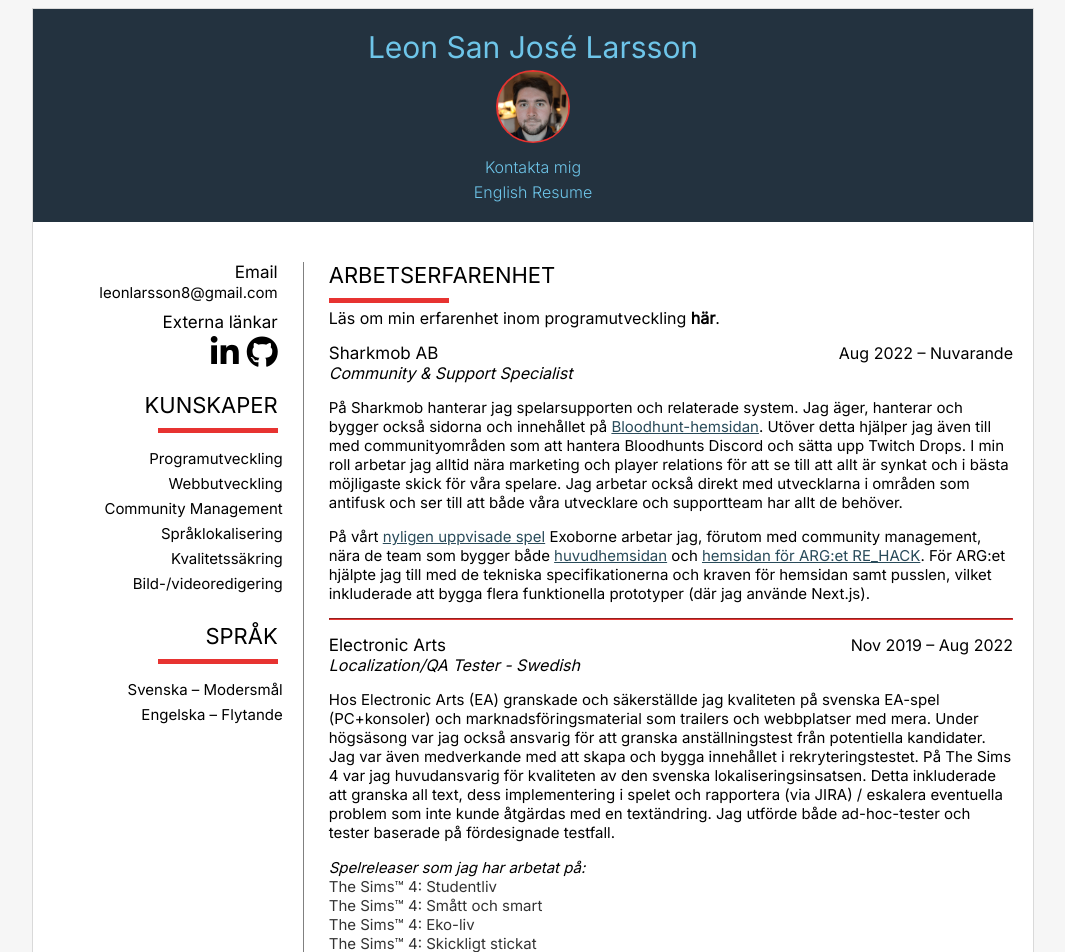
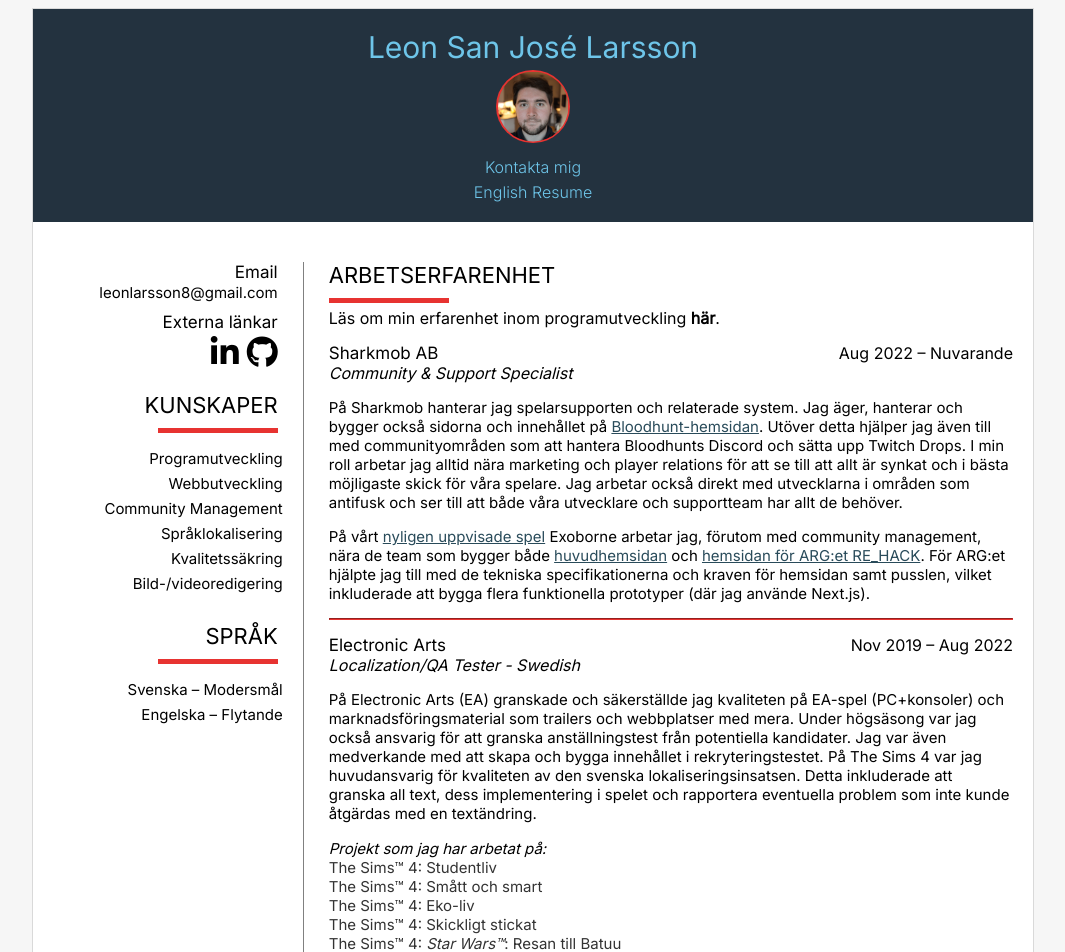
Before and after one commit to leonlarsson/leon-home, a Next.js app: page /cv-swe in a window 1280 px wide. Shown: the top 952 px of the page, without its empty margins (107-1172 px from the left). Built offline with nearby package versions, Linux system fonts and the light colour scheme.

Commit message:
cv: update part 2

```diff
--- a/app/(cv)/cv-swe/page.tsx
+++ b/app/(cv)/cv-swe/page.tsx
@@ -152,12 +152,12 @@ export default () => {
                   <Employment title="Localization/QA Tester - Swedish" company="Electronic Arts" companyUrl="https://www.ea.com" date="Nov 2019 – Aug 2022">
                     <>
                       <p>
-                        Hos Electronic Arts (EA) granskade och säkerställde jag kvaliteten på svenska EA-spel (PC+konsoler) och marknadsföringsmaterial som trailers och webbplatser med mera. Under högsäsong var jag också ansvarig för att granska anställningstest från potentiella kandidater. Jag var
-                        även medverkande med att skapa och bygga innehållet i rekryteringstestet. På The Sims 4 var jag huvudansvarig för kvaliteten av den svenska lokaliseringsinsatsen. Detta inkluderade att granska all text, dess implementering i spelet och rapportera (via JIRA) / eskalera
-                        eventuella problem som inte kunde åtgärdas med en textändring. Jag utförde både ad-hoc-tester och tester baserade på fördesignade testfall.
+                        På Electronic Arts (EA) granskade och säkerställde jag kvaliteten på EA-spel (PC+konsoler) och marknadsföringsmaterial som trailers och webbplatser med mera. Under högsäsong var jag också ansvarig för att granska anställningstest från potentiella kandidater. Jag var även
+                        medverkande med att skapa och bygga innehållet i rekryteringstestet. På The Sims 4 var jag huvudansvarig för kvaliteten av den svenska lokaliseringsinsatsen. Detta inkluderade att granska all text, dess implementering i spelet och rapportera eventuella problem som inte kunde
+                        åtgärdas med en textändring.
                       </p>
 
-                      <i>Spelreleaser som jag har arbetat på:</i>
+                      <i>Projekt som jag har arbetat på:</i>
                       <ul style={{ margin: 0, padding: 0, listStyle: "none" }}>
                         <li>
                           <a style={{ color: "#333" }} href="https://www.ea.com/sv-se/games/the-sims/the-sims-4/packs/expansion-packs/the-sims-4-discover-university" target="_blank">
```
Also changed, not shown: app/(cv)/cv/page.tsx (+4 -4 lines).
